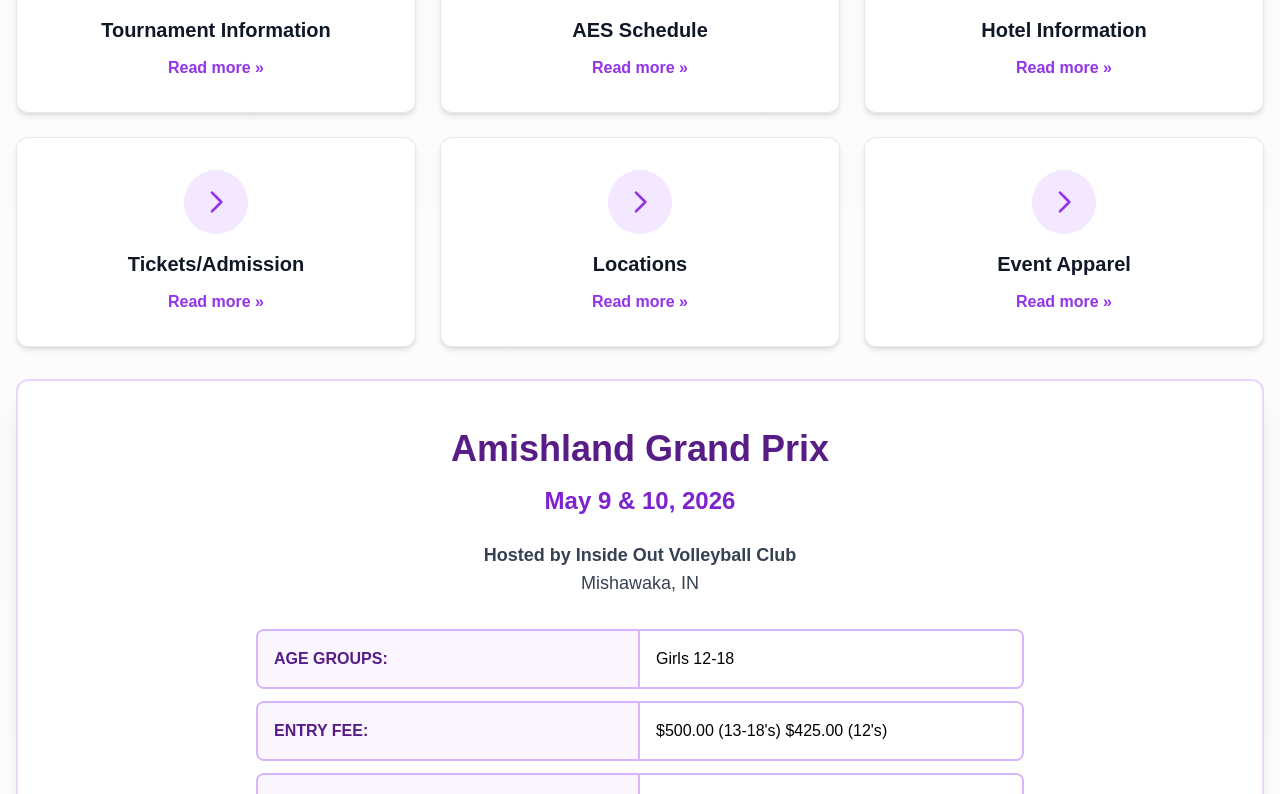
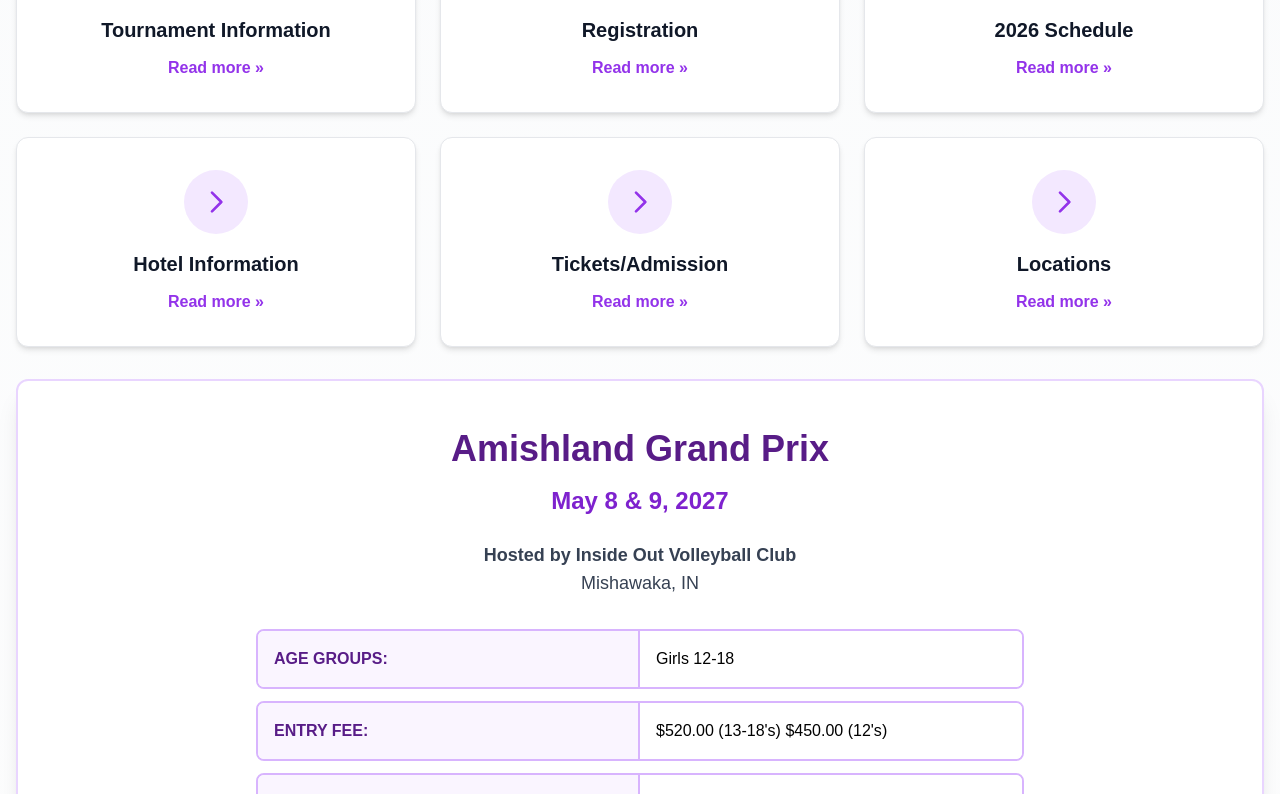
Before and after one commit to Inside-Out-Volleyball/amishland-nextjs, a Next.js app: page / in a window 1280 px wide. Shown: the part 700-1494 px from the top of the page. Built offline with nearby package versions, Linux system fonts and the light colour scheme.

Commit message:
updated 2027 information

```diff
--- a/app/data/tournamentData.ts
+++ b/app/data/tournamentData.ts
@@ -1,20 +1,20 @@
 export const tournamentData = {
   name: "Amishland Grand Prix",
-  year: "2026",
-  dates: "May 9 & 10, 2026",
+  year: "2027",
+  dates: "May 8 & 9, 2027",
   location: "Mishawaka, IN",
   hostedBy: "Inside Out Volleyball Club",
   ageGroups: "Girls 12-18",
   entryFees: {
-    older: { age: "13-18's", cost: "$500.00" },
-    younger: { age: "12's", cost: "$425.00" },
+    older: { age: "13-18's", cost: "$520.00" },
+    younger: { age: "12's", cost: "$450.00" },
   },
-  entryDeadline: "April 14, 2026 (POSTMARK)",
-  registrationUrl: "https://advancedeventsystems.com/41952",
+  entryDeadline: "April 23, 2027 (POSTMARK)",
+  registrationUrl: "https://advancedeventsystems.com/46684",
   registrationDisplay: "www.advancedeventsystems.com",
   rules: "Tournament will follow current AAU Rules",
   entryFeesPayableTo: "Inside Out Volleyball",
-  hotelUrl: "https://app.eventconnect.io/events/38403/hotels?nav=hidden",
+  hotelUrl: "https://app.eventconnect.io/events/46762/hotels?nav=hidden",
   merchUrl: "https://shop.finedesigns.com/midland/mishawakamayhemaau/",
   scheduleUrl: "https://results.advancedeventsystems.com/event/PTAwMDAwNDE5NTI90/home",
   infoGuide: "https://mum8dcbdl3prlupf.public.blob.vercel-storage.com/tournament-guide/2026%20Mishawaka%20Tournament%20Information%20Guide.pdf"
--- a/app/page.tsx
+++ b/app/page.tsx
@@ -19,7 +19,8 @@
         <div className="grid grid-cols-1 md:grid-cols-2 lg:grid-cols-3 gap-6 mb-8 mt-8">
           <Card title="Tournament Information" link="/tournament-information" />
           {/* <Card title="Schedule" link="/tournament-information#schedule" /> */}
-          <Card title="AES Schedule" link={`${tournamentData.scheduleUrl}`} />
+          <Card title="Registration" link={`${tournamentData.registrationUrl}`} />
+          <Card title="2026 Schedule" link={`${tournamentData.scheduleUrl}`} />
           <Card
             title="Hotel Information"
             link={`${tournamentData.hotelUrl}`}
@@ -29,7 +30,7 @@
             link="https://iplexsports.com/event/B7JjrCbAJzMRVcDH"
           />
           <Card title="Locations" link="/locations" />
-          <Card title="Event Apparel" link={`${tournamentData.merchUrl}`} />
+          {/* <Card title="Event Apparel" link={`${tournamentData.merchUrl}`} /> */}
           {/* <Card title="Livestream" link="/livestream" /> */}
         </div>
 
```
